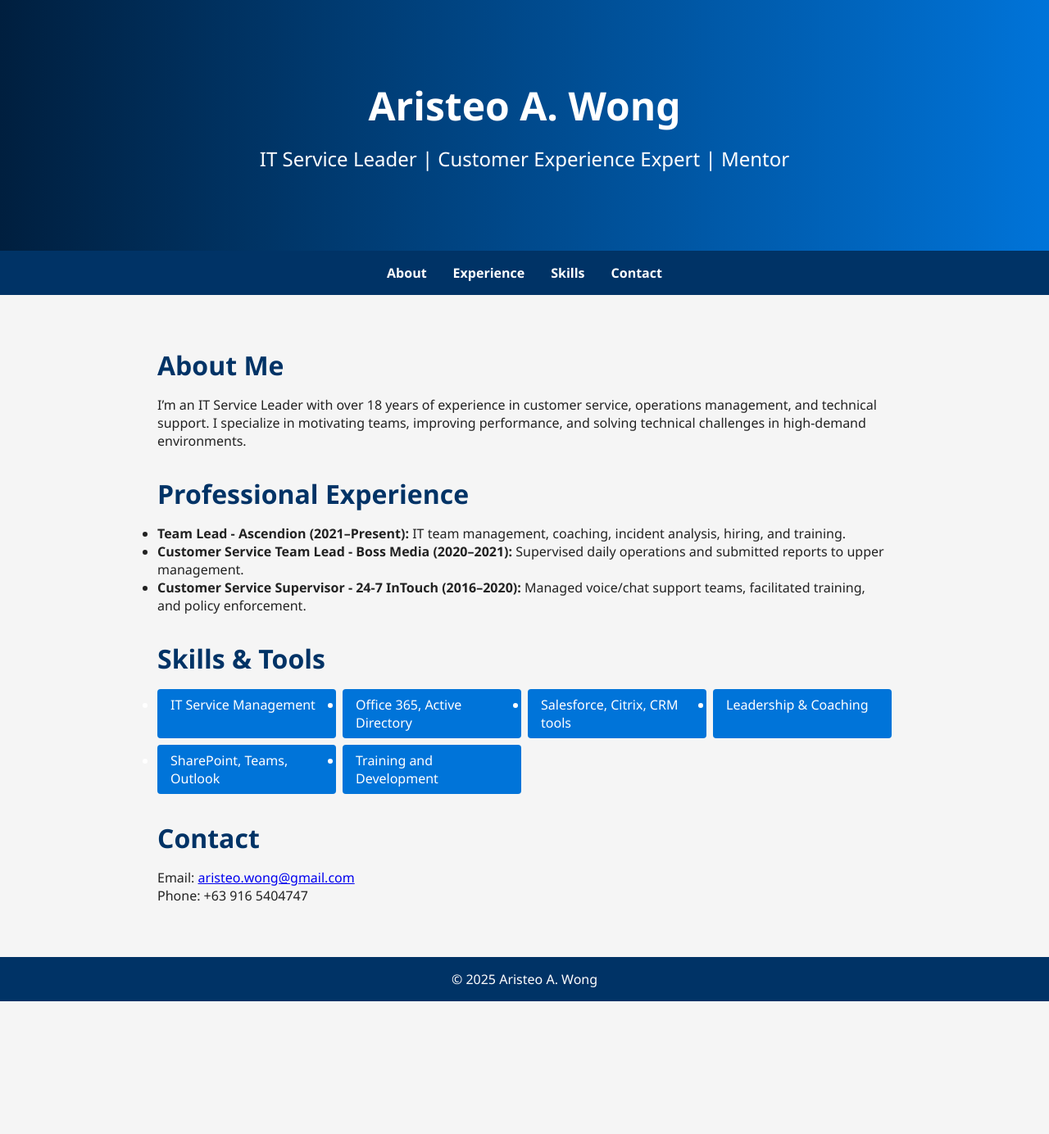
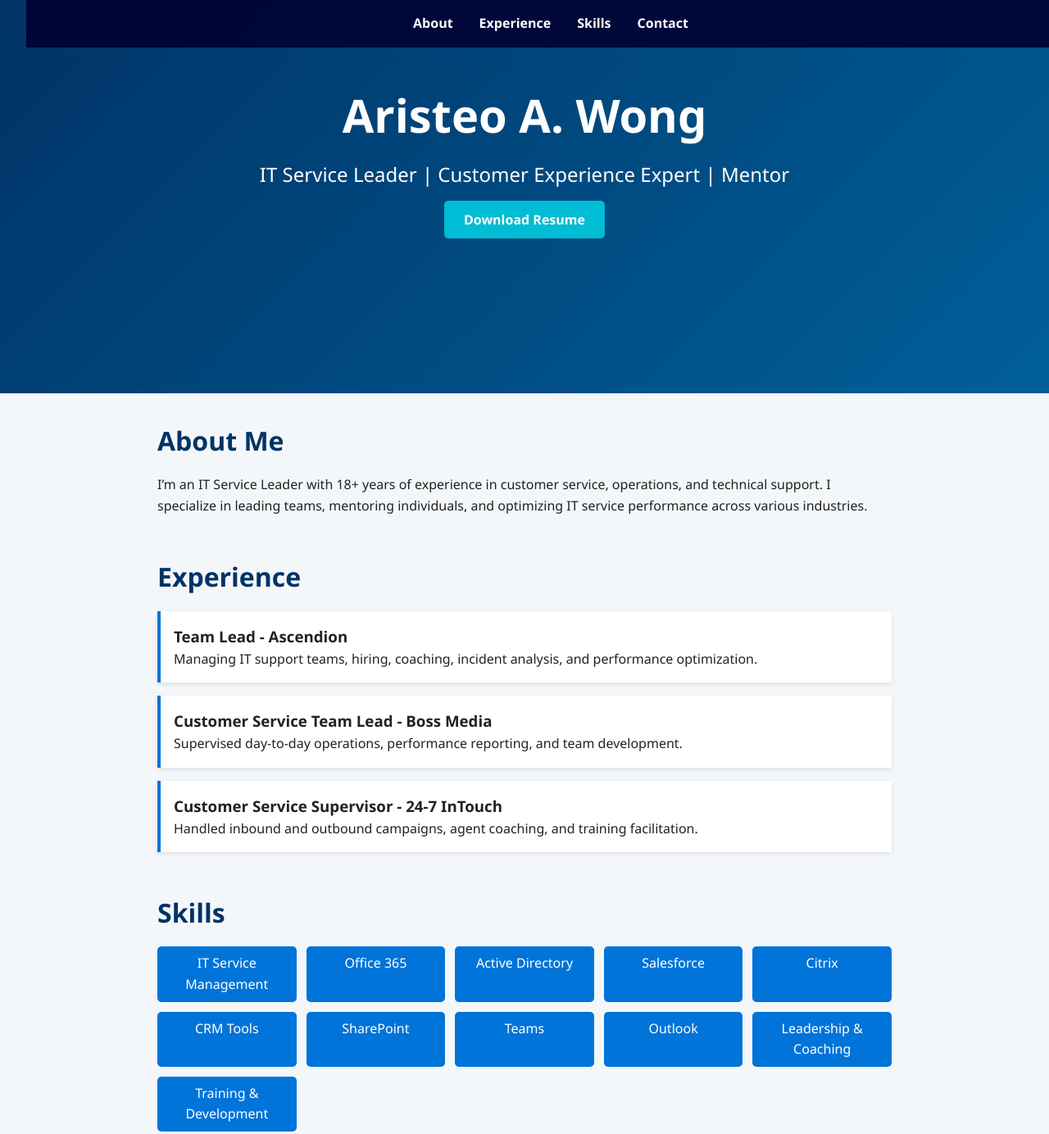
Before and after one commit to aristeo-wong/portfolio, a plain HTML site: page index.html in a window 1280 px wide. Shown: the top 1384 px of the page at 82% size. Before the commit the page ends 1222 px from the top, so only its background shows below. Drawn offline with Linux system fonts and the light colour scheme.

Commit message:
Add files via upload

```diff
--- a/index.html
+++ b/index.html
@@ -1,19 +1,13 @@
 <!DOCTYPE html>
 <html lang="en">
 <head>
-    <meta charset="UTF-8">
-    <meta name="viewport" content="width=device-width, initial-scale=1.0">
+    <meta charset="UTF-8" />
+    <meta name="viewport" content="width=device-width, initial-scale=1.0" />
     <title>Aristeo A. Wong - Portfolio</title>
-    <link rel="stylesheet" href="style.css">
+    <link rel="stylesheet" href="style.css" />
 </head>
 <body>
     <header class="hero">
-        <div class="container">
-            <h1 class="animate-fade">Aristeo A. Wong</h1>
-            <p class="subtitle animate-slide">IT Service Leader | Customer Experience Expert | Mentor</p>
-        </div>
-    </header>
-
         <nav class="navbar">
             <ul>
                 <li><a href="#about">About</a></li>
@@ -22,35 +16,55 @@
                 <li><a href="#contact">Contact</a></li>
             </ul>
         </nav>
+        <div class="hero-content">
+            <h1 class="fade-in">Aristeo A. Wong</h1>
+            <p class="slide-in">IT Service Leader | Customer Experience Expert | Mentor</p>
+            <a href="#" class="btn">Download Resume</a>
+        </div>
+    </header>
 
     <main class="container">
-        <section id="about">
+        <section id="about" class="fade-in">
             <h2>About Me</h2>
-            <p>I’m an IT Service Leader with over 18 years of experience in customer service, operations management, and technical support. I specialize in motivating teams, improving performance, and solving technical challenges in high-demand environments.</p>
+            <p>I’m an IT Service Leader with 18+ years of experience in customer service, operations, and technical support. I specialize in leading teams, mentoring individuals, and optimizing IT service performance across various industries.</p>
         </section>
 
-        <section id="experience">
-            <h2>Professional Experience</h2>
-            <ul>
-                <li><strong>Team Lead - Ascendion (2021–Present):</strong> IT team management, coaching, incident analysis, hiring, and training.</li>
-                <li><strong>Customer Service Team Lead - Boss Media (2020–2021):</strong> Supervised daily operations and submitted reports to upper management.</li>
-                <li><strong>Customer Service Supervisor - 24-7 InTouch (2016–2020):</strong> Managed voice/chat support teams, facilitated training, and policy enforcement.</li>
-            </ul>
+        <section id="experience" class="fade-in">
+            <h2>Experience</h2>
+            <div class="timeline">
+                <div class="job">
+                    <h3>Team Lead - Ascendion</h3>
+                    <p>Managing IT support teams, hiring, coaching, incident analysis, and performance optimization.</p>
+                </div>
+                <div class="job">
+                    <h3>Customer Service Team Lead - Boss Media</h3>
+                    <p>Supervised day-to-day operations, performance reporting, and team development.</p>
+                </div>
+                <div class="job">
+                    <h3>Customer Service Supervisor - 24-7 InTouch</h3>
+                    <p>Handled inbound and outbound campaigns, agent coaching, and training facilitation.</p>
+                </div>
+            </div>
         </section>
 
-        <section id="skills">
-            <h2>Skills & Tools</h2>
-            <ul class="skills-list">
-                <li>IT Service Management</li>
-                <li>Office 365, Active Directory</li>
-                <li>Salesforce, Citrix, CRM tools</li>
-                <li>Leadership & Coaching</li>
-                <li>SharePoint, Teams, Outlook</li>
-                <li>Training and Development</li>
-            </ul>
+        <section id="skills" class="fade-in">
+            <h2>Skills</h2>
+            <div class="skills-grid">
+                <span>IT Service Management</span>
+                <span>Office 365</span>
+                <span>Active Directory</span>
+                <span>Salesforce</span>
+                <span>Citrix</span>
+                <span>CRM Tools</span>
+                <span>SharePoint</span>
+                <span>Teams</span>
+                <span>Outlook</span>
+                <span>Leadership & Coaching</span>
+                <span>Training & Development</span>
+            </div>
         </section>
 
-        <section id="contact">
+        <section id="contact" class="fade-in">
             <h2>Contact</h2>
             <p>Email: <a href="mailto:aristeo.wong@gmail.com">aristeo.wong@gmail.com</a></p>
             <p>Phone: +63 916 5404747</p>
--- a/style.css
+++ b/style.css
@@ -2,12 +2,73 @@
     margin: 0;
     padding: 0;
     box-sizing: border-box;
-    font-family: 'Segoe UI', Tahoma, Geneva, Verdana, sans-serif;
+    font-family: 'Segoe UI', sans-serif;
 }
 
 body {
-    background: #f5f5f5;
+    background: #f4f7fa;
     color: #222;
+    line-height: 1.6;
+}
+
+.navbar {
+    position: fixed;
+    top: 0;
+    width: 100%;
+    background: rgba(0, 0, 50, 0.9);
+    padding: 1rem;
+    z-index: 10;
+}
+
+.navbar ul {
+    display: flex;
+    justify-content: center;
+    gap: 2rem;
+    list-style: none;
+}
+
+.navbar a {
+    color: white;
+    text-decoration: none;
+    font-weight: 600;
+    transition: color 0.3s;
+}
+
+.navbar a:hover {
+    color: #00d1ff;
+}
+
+.hero {
+    background: linear-gradient(135deg, #003366, #005f99);
+    color: white;
+    padding: 6rem 2rem 4rem;
+    text-align: center;
+    min-height: 60vh;
+}
+
+.hero-content h1 {
+    font-size: 3.5rem;
+    margin-bottom: 0.5rem;
+}
+
+.hero-content p {
+    font-size: 1.5rem;
+    margin-bottom: 1.5rem;
+}
+
+.btn {
+    padding: 0.75rem 1.5rem;
+    background-color: #00bcd4;
+    color: white;
+    border: none;
+    border-radius: 5px;
+    text-decoration: none;
+    font-weight: bold;
+    transition: background 0.3s;
+}
+
+.btn:hover {
+    background-color: #0097a7;
 }
 
 .container {
@@ -16,60 +77,36 @@ body {
     padding: 2rem;
 }
 
-.hero {
-    background: linear-gradient(to right, #001F3F, #0074D9);
-    color: white;
-    padding: 4rem 2rem;
-    text-align: center;
-    animation: fadeIn 2s ease-in-out;
+section {
+    margin-bottom: 3rem;
 }
 
-.hero h1 {
-    font-size: 3rem;
+h2 {
+    font-size: 2rem;
     margin-bottom: 1rem;
-}
-
-.hero .subtitle {
-    font-size: 1.5rem;
-}
-
-.navbar {
-    background: #003366;
-    padding: 1rem;
-    text-align: center;
-}
-
-.navbar ul {
-    list-style: none;
-    display: flex;
-    justify-content: center;
-    gap: 2rem;
-}
-
-.navbar a {
-    color: white;
-    text-decoration: none;
-    font-weight: bold;
-}
-
-main h2 {
-    margin: 2rem 0 1rem;
-    font-size: 2rem;
     color: #003366;
 }
 
-.skills-list {
-    display: grid;
-    grid-template-columns: repeat(auto-fit, minmax(180px, 1fr));
-    gap: 0.5rem;
-    margin-top: 1rem;
+.timeline .job {
+    background: #fff;
+    padding: 1rem;
+    margin-bottom: 1rem;
+    border-left: 4px solid #0074D9;
+    box-shadow: 0 2px 6px rgba(0,0,0,0.1);
 }
 
-.skills-list li {
+.skills-grid {
+    display: grid;
+    grid-template-columns: repeat(auto-fit, minmax(160px, 1fr));
+    gap: 0.75rem;
+}
+
+.skills-grid span {
     background: #0074D9;
     color: white;
-    padding: 0.5rem 1rem;
-    border-radius: 4px;
+    padding: 0.5rem;
+    border-radius: 5px;
+    text-align: center;
 }
 
 .footer {
@@ -80,20 +117,20 @@ main h2 {
     margin-top: 2rem;
 }
 
+.fade-in {
+    animation: fadeIn 1s ease-in;
+}
+
+.slide-in {
+    animation: slideIn 1.5s ease-in-out;
+}
+
 @keyframes fadeIn {
-    from { opacity: 0; transform: translateY(-20px); }
+    from { opacity: 0; transform: translateY(10px); }
     to { opacity: 1; transform: translateY(0); }
 }
 
-.animate-fade {
-    animation: fadeIn 2s ease-in-out;
+@keyframes slideIn {
+    from { opacity: 0; transform: translateX(-20px); }
+    to { opacity: 1; transform: translateX(0); }
 }
-
-@keyframes slideUp {
-    from { opacity: 0; transform: translateY(20px); }
-    to { opacity: 1; transform: translateY(0); }
-}
-
-.animate-slide {
-    animation: slideUp 1.5s ease-in-out;
-}
```
Lines whose indentation alone changed are shown as unchanged.
